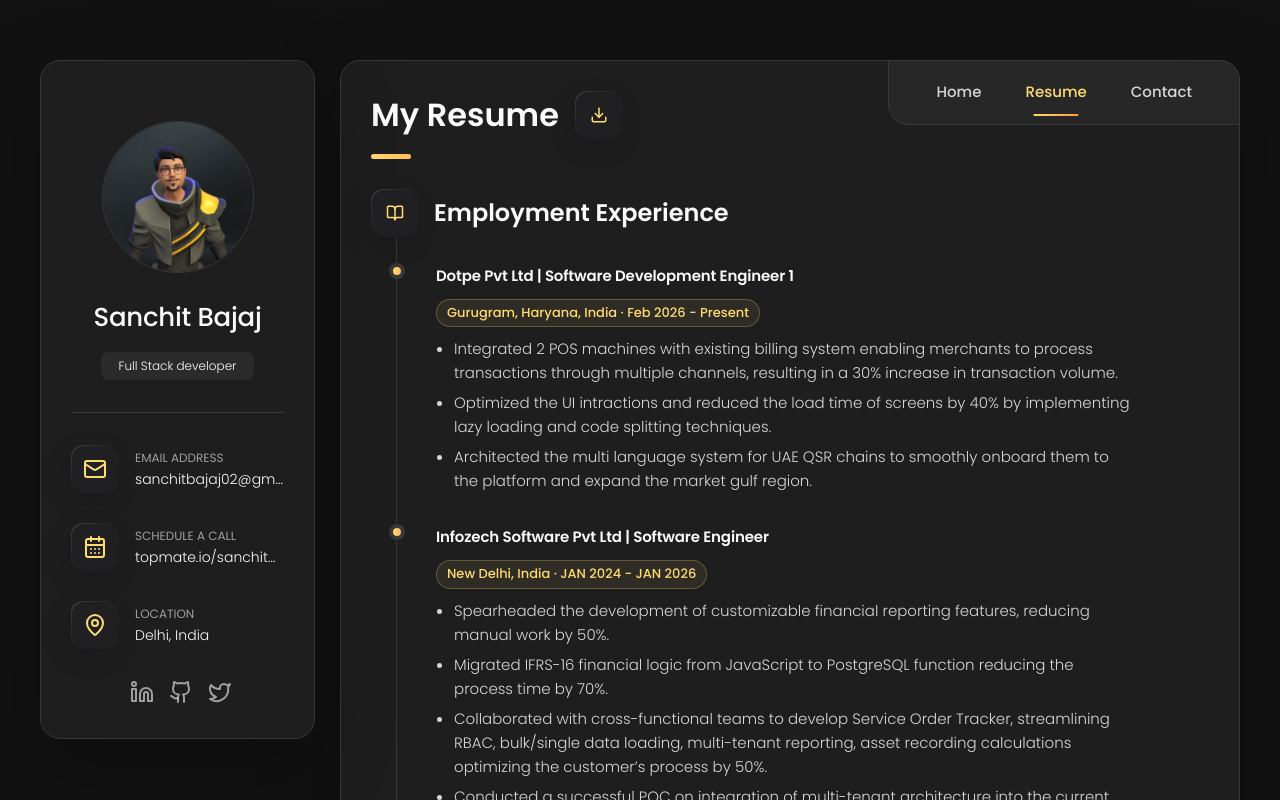
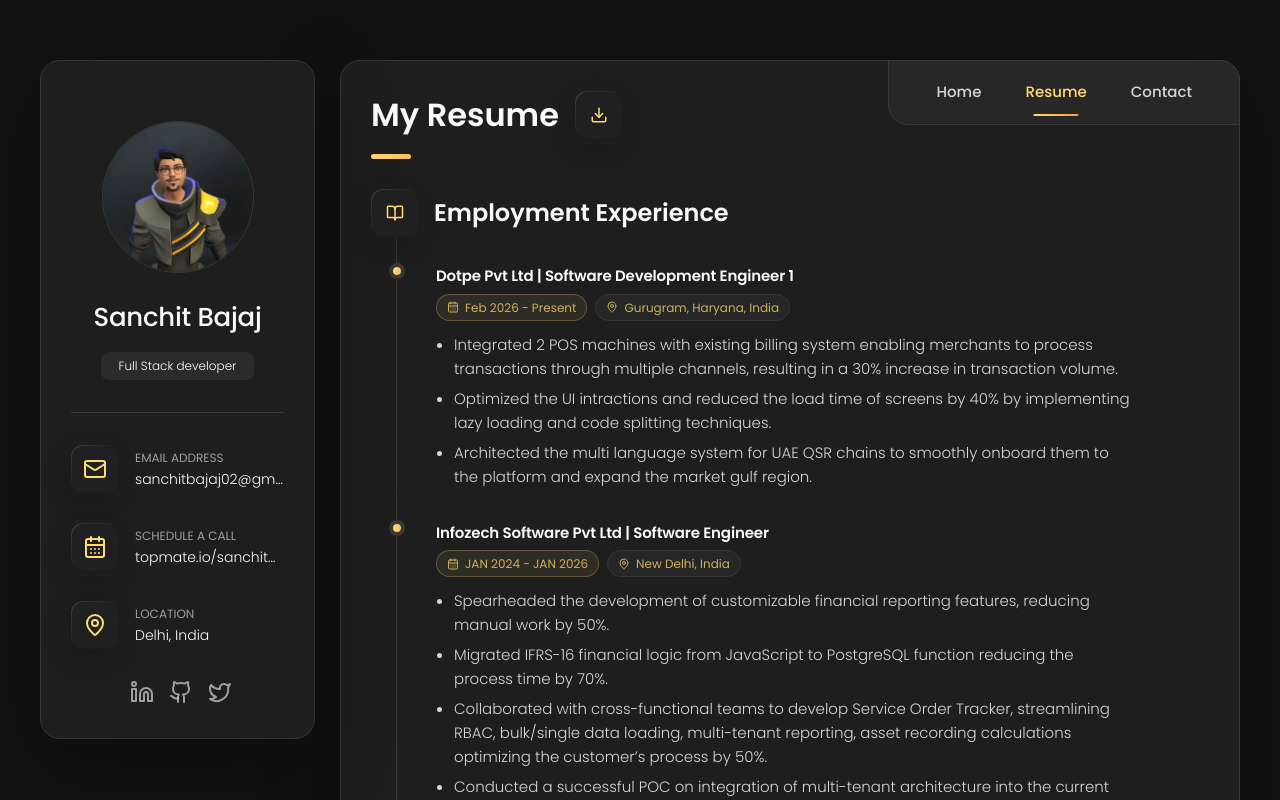
Before and after one commit to Sanchitbajaj02/Sanchitbajaj02.github.io, a Next.js app: page /resume in a window 1280 px wide. Shown: the top 800 px of the page. Built offline with nearby package versions, Linux system fonts and the light colour scheme.

Commit message:
optimize tailwind system

```diff
--- a/src/app/resume/page.tsx
+++ b/src/app/resume/page.tsx
@@ -1,6 +1,13 @@
-import { Suspense } from "react";
 import dynamic from "next/dynamic";
-import { BookOpen, GraduationCap, CircleCheckBig, Download, Wrench } from "lucide-react";
+import {
+  BookOpen,
+  GraduationCap,
+  CircleCheckBig,
+  Download,
+  Wrench,
+  CalendarDays,
+  MapPin,
+} from "lucide-react";
 import type { Metadata } from "next";
 import { skills } from "@/static/skillItems";
 import { SkillItem, TimelineItem } from "@/types";
@@ -27,6 +34,25 @@
   </div>
 );
 
+const TimelineMeta = ({
+  location,
+  year,
+}: {
+  location: string;
+  year: string;
+}) => (
+  <div className="timeline-meta">
+    <span className="timeline-pill">
+      <CalendarDays size={12} />
+      {year}
+    </span>
+    <span className="timeline-pill timeline-pill--muted">
+      <MapPin size={12} />
+      {location}
+    </span>
+  </div>
+);
+
 const Timeline = ({
   title,
   icon,
@@ -43,14 +69,16 @@
     </div>
 
     <ol className="timeline-list">
-      {items.map((timeline, idx) => (
-        <li className="timeline-item fade-in-up" key={idx} style={{ animationDelay: `${idx * 80}ms` }}>
-          <h4 className="h4 timeline-item-title">{timeline.title}</h4>
-          <span>
-            {timeline.location} · {timeline.year}
-          </span>
+      {items.map((entry, idx) => (
+        <li
+          className="timeline-item fade-in-up"
+          key={idx}
+          style={{ animationDelay: `${idx * 80}ms` }}
+        >
+          <h4 className="h4 timeline-item-title">{entry.title}</h4>
+          <TimelineMeta location={entry.location} year={entry.year} />
           <ul className="timeline-text">
-            {timeline.timelineItems.map((item, i) => (
+            {entry.timelineItems.map((item, i) => (
               <li key={i}>{item}</li>
             ))}
           </ul>
@@ -95,7 +123,7 @@
           <div className="icon-box">
             <Wrench size={18} />
           </div>
-          <h3 className="h3 skills-title font-semibold">My Skills</h3>
+          <h3 className="h3 font-semibold">My Skills</h3>
         </div>
 
         <ul className="service-list">
@@ -106,10 +134,8 @@
       </section>
 
       <section className="tech-stack my-8">
-        <h3 className="h3 skills-title font-semibold">Technology Stack</h3>
-        <Suspense fallback={<TechStackSkeleton />}>
-          <TechStack />
-        </Suspense>
+        <h3 className="h3 font-semibold mb-6">Technology Stack</h3>
+        <TechStack />
       </section>
     </article>
   );
--- a/src/styles/globals.css
+++ b/src/styles/globals.css
@@ -290,7 +290,35 @@
   letter-spacing: -0.15px;
 }
 
-.timeline-list > .timeline-item > span {
+.timeline-meta {
+  display: flex;
+  flex-wrap: wrap;
+  gap: 8px;
+  margin: 8px 0 12px;
+}
+
+.timeline-pill {
+  display: inline-flex !important;
+  align-items: center;
+  gap: 6px;
+  color: var(--accent-soft);
+  font-size: 12px;
+  font-weight: 500;
+  padding: 3px 10px;
+  background: hsla(45, 100%, 72%, 0.08);
+  border: 1px solid hsla(45, 100%, 72%, 0.25);
+  border-radius: 999px;
+  line-height: 1.4;
+}
+
+.timeline-pill--muted {
+  color: var(--text-muted);
+  background: hsla(0, 0%, 100%, 0.04);
+  border-color: var(--border-1);
+}
+
+/* Legacy fallback (in case any timeline still uses raw <span>) */
+.timeline-list > .timeline-item > span:not([class]) {
   display: inline-block;
   color: var(--accent-soft);
   font-size: 13px;
--- a/src/styles/style.css
+++ b/src/styles/style.css
@@ -900,10 +900,6 @@
  * skills
  */
 
-.skills-title {
-  margin-bottom: 20px;
-}
-
 .skills-list {
   padding: 20px;
 }
--- a/tailwind.config.ts
+++ b/tailwind.config.ts
@@ -1,5 +1,13 @@
 import type { Config } from "tailwindcss";
 
+/**
+ * Single source of truth for the theme.
+ * Every token mirrors a CSS variable defined in src/styles/globals.css,
+ * so the same palette/typography is available via:
+ *   - Tailwind utilities (e.g. `bg-surface-1`, `text-accent`, `text-fs-3`)
+ *   - Raw CSS (`var(--accent)`, `var(--fs-3)`)
+ *   - Legacy class names in style.css (already aliased to the same vars)
+ */
 const config: Config = {
   content: [
     "./src/pages/**/*.{js,ts,jsx,tsx,mdx}",
@@ -9,11 +17,65 @@
   theme: {
     extend: {
       colors: {
-        background: "var(--background)",
-        foreground: "var(--foreground)",
+        surface: {
+          0: "var(--surface-0)",
+          1: "var(--surface-1)",
+          2: "var(--surface-2)",
+          3: "var(--surface-3)",
+        },
+        accent: {
+          DEFAULT: "var(--accent)",
+          soft: "var(--accent-soft)",
+        },
+        ink: {
+          strong: "var(--text-strong)",
+          base: "var(--text-base)",
+          muted: "var(--text-muted)",
+        },
+        border: {
+          DEFAULT: "var(--border-1)",
+        },
+      },
+      fontFamily: {
+        sans: ["var(--ff-poppins)", "Poppins", "sans-serif"],
+      },
+      fontSize: {
+        // Mirror legacy --fs-1..8 so utilities and CSS vars stay in lock-step
+        "fs-1": ["var(--fs-1)", { lineHeight: "1.2" }],
+        "fs-2": ["var(--fs-2)", { lineHeight: "1.3" }],
+        "fs-3": ["var(--fs-3)", { lineHeight: "1.35" }],
+        "fs-4": ["var(--fs-4)", { lineHeight: "1.4" }],
+        "fs-5": ["var(--fs-5)", { lineHeight: "1.5" }],
+        "fs-6": ["var(--fs-6)", { lineHeight: "1.6" }],
+        "fs-7": ["var(--fs-7)", { lineHeight: "1.6" }],
+        "fs-8": ["var(--fs-8)", { lineHeight: "1.6" }],
+      },
+      borderRadius: {
+        card: "16px",
+        pill: "999px",
+      },
+      boxShadow: {
+        soft: "0 18px 40px hsla(0, 0%, 0%, 0.35)",
+        glow: "0 0 18px hsla(38, 95%, 62%, 0.55)",
+      },
+      transitionTimingFunction: {
+        smooth: "cubic-bezier(0.22, 1, 0.36, 1)",
+      },
+      keyframes: {
+        fadeInUp: {
+          from: { opacity: "0", transform: "translateY(14px)" },
+          to: { opacity: "1", transform: "translateY(0)" },
+        },
+        shimmer: {
+          "100%": { transform: "translateX(100%)" },
+        },
+      },
+      animation: {
+        "fade-in-up": "fadeInUp 0.6s cubic-bezier(0.22, 1, 0.36, 1) both",
       },
     },
   },
   plugins: [],
 };
+
 export default config;
```
